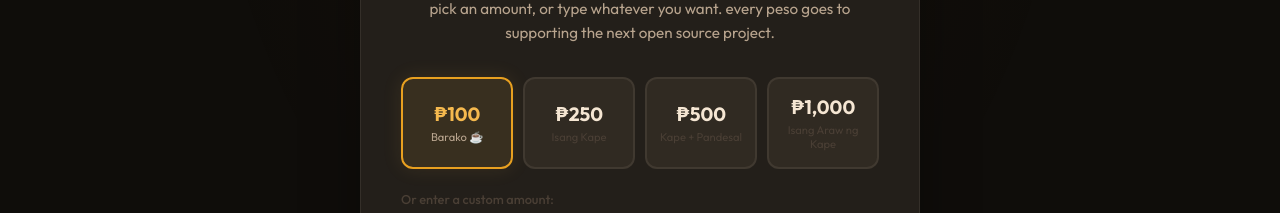
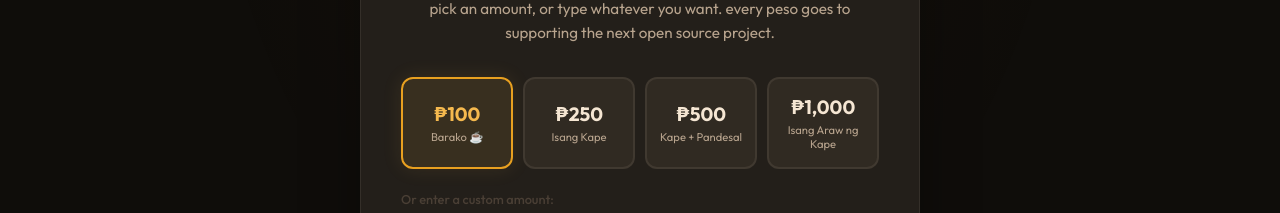
Before and after one commit to smmariquit/kape, a website: page public/index.html in a window 1280 px wide. Shown: the part 4020-4233 px from the top of the page. Drawn offline with nearby package versions, Linux system fonts and the light colour scheme; a web font is replaced by a local one.

Commit message:
fix(a11y): amount-label contrast on donate chips

```diff
--- a/public/index.css
+++ b/public/index.css
@@ -625,7 +625,7 @@
 .amount-label {
     display: block;
     font-size: 0.7rem;
-    color: var(--text-muted);
+    color: var(--text-secondary);
     margin-top: 4px;
 }
 
```
